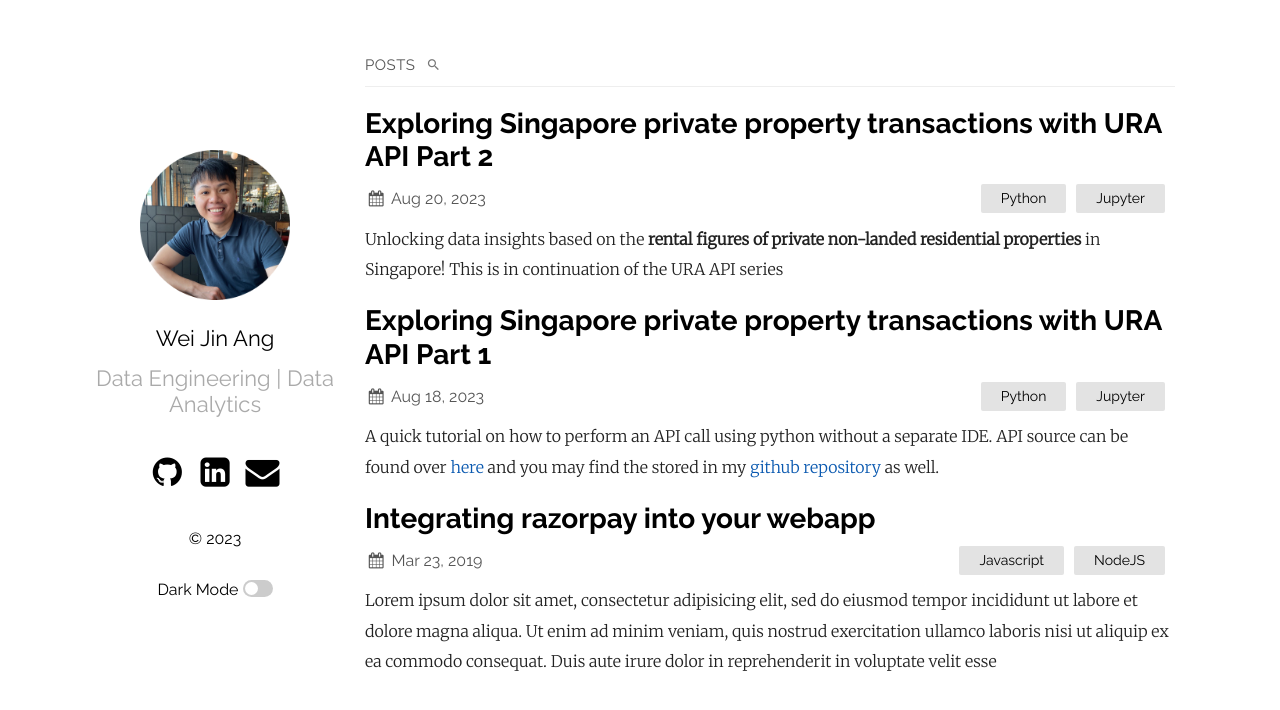
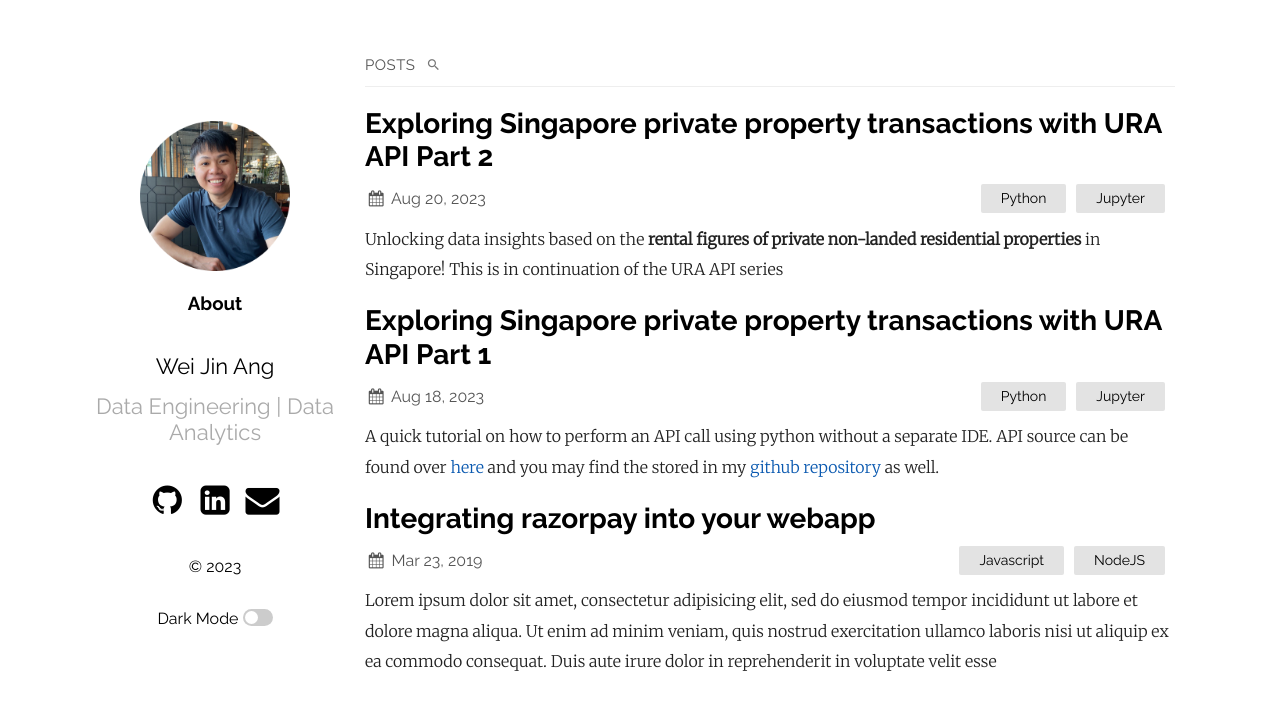
Before and after one commit to wjang96/wjang96.github.io, a Jekyll site: the page built from index.md, in a window 1280 px wide. Shown: the top 710 px of the page. Built offline with Jekyll 4.4.1, drawn with Linux system fonts in a browser that asks for light colours.

Commit message:
Update default.html

```diff
--- a/_layouts/default.html
+++ b/_layouts/default.html
@@ -21,6 +21,7 @@
         {% if site.plainwhite.portfolio_image_dark and site.plainwhite.dark_mode %}
         <img class="light" src="{{site.baseurl }}/{{ site.plainwhite.portfolio_image }}" alt="{{ site.plainwhite.name }}" />
         <img class="dark" src="{{site.baseurl }}/{{ site.plainwhite.portfolio_image_dark }}" alt="{{ site.plainwhite.name }}" />
+        <a style = "text-decoration:none" href=" https://jamieqianhui.github.io/about"><h3><b>About</b></h3></a>
         {% else %}
         <img src="{{site.baseurl }}/{{ site.plainwhite.portfolio_image }}" alt="{{ site.plainwhite.name }}" />
         {% endif %}
```
